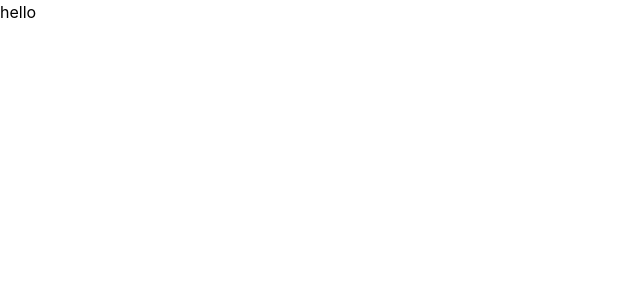
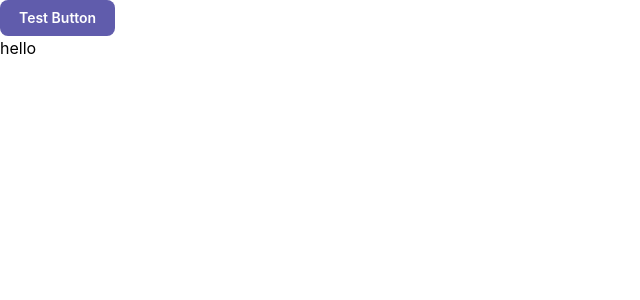
Before and after one commit to PrestonBattle/command-center, a Next.js app: page / in a window 1280 px wide. Shown: the top 300 px of the page, without its empty margins (0-640 px from the left). Built offline with nearby package versions, Linux system fonts and the light colour scheme; a web font is replaced by a local one.

Commit message:
Added mantine theme

```diff
--- a/src/app/layout.tsx
+++ b/src/app/layout.tsx
@@ -1,7 +1,7 @@
 import { bricolageGrotesque, redditSans } from "@/global/styles/fonts";
 import "@/global/styles/globals.css";
-import { theme, cssVariablesResolver } from "@/global/styles/mantine-theme";
-import { MantineProvider } from "@mantine/core";
+import { theme } from "@/global/styles/mantine-theme";
+import { Button, MantineProvider } from "@mantine/core";
 import "@mantine/core/styles.css";
 import "@mantine/dates/styles.css";
 import { Notifications } from "@mantine/notifications";
@@ -24,9 +24,9 @@ export default async function RootLayout({
       <body
         className={`relative ${bricolageGrotesque.variable} ${redditSans.variable}`}
       >
-        <MantineProvider theme={theme} cssVariablesResolver={cssVariablesResolver}>
-
+        <MantineProvider theme={theme}>
             <Notifications />
+            <Button>Test Button</Button>
             <div className="relative z-10 flex flex-col overflow-hidden">
               <main className="flex-1">{children}</main>
             </div>
--- a/src/global/styles/mantine-theme.ts
+++ b/src/global/styles/mantine-theme.ts
@@ -3,5 +3,21 @@
 import { createTheme } from "@mantine/core";
 
 export const theme = createTheme({
+  primaryColor: "purple",
+  defaultRadius: "md",
 
- })
+  colors: {
+    purple: [
+      "#f1f1ff",
+      "#e0dff2",
+      "#bfbdde",
+      "#9b98ca",
+      "#7d79b9",
+      "#6a66af",
+      "#605cac",
+      "#504c97",
+      "#464388",
+      "#3b3979"
+    ]
+  }
+})
```
